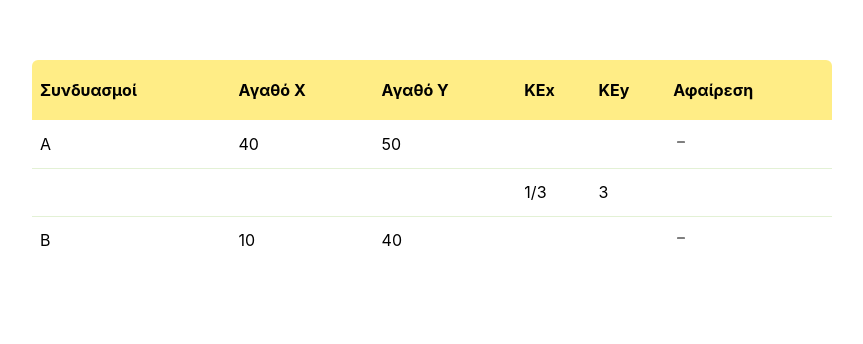
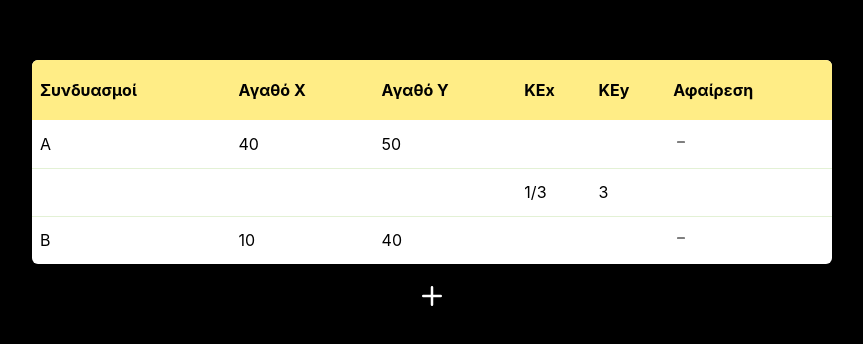
Before and after one commit to kon-IO/aoth-prod-table, a React (Create React App) app: page / in a window 1280 px wide. Shown: the part 194-538 px from the top of the page, without its empty margins (208-1071 px from the left). Built offline with nearby package versions, Linux system fonts and the light colour scheme.

Commit message:
Slight changes

```diff
--- a/src/index.css
+++ b/src/index.css
@@ -20,11 +20,10 @@ a {
   box-sizing: border-box;
 }
 
-@media (prefers-color-scheme: dark) {
-  html {
-    color-scheme: dark;
-  }
-  body {
-    background: black;
-  }
+html {
+  color-scheme: dark;
 }
+
+body {
+  background: black;
+}
```
Also changed, not shown: src/App.js (+16 -0 lines).
